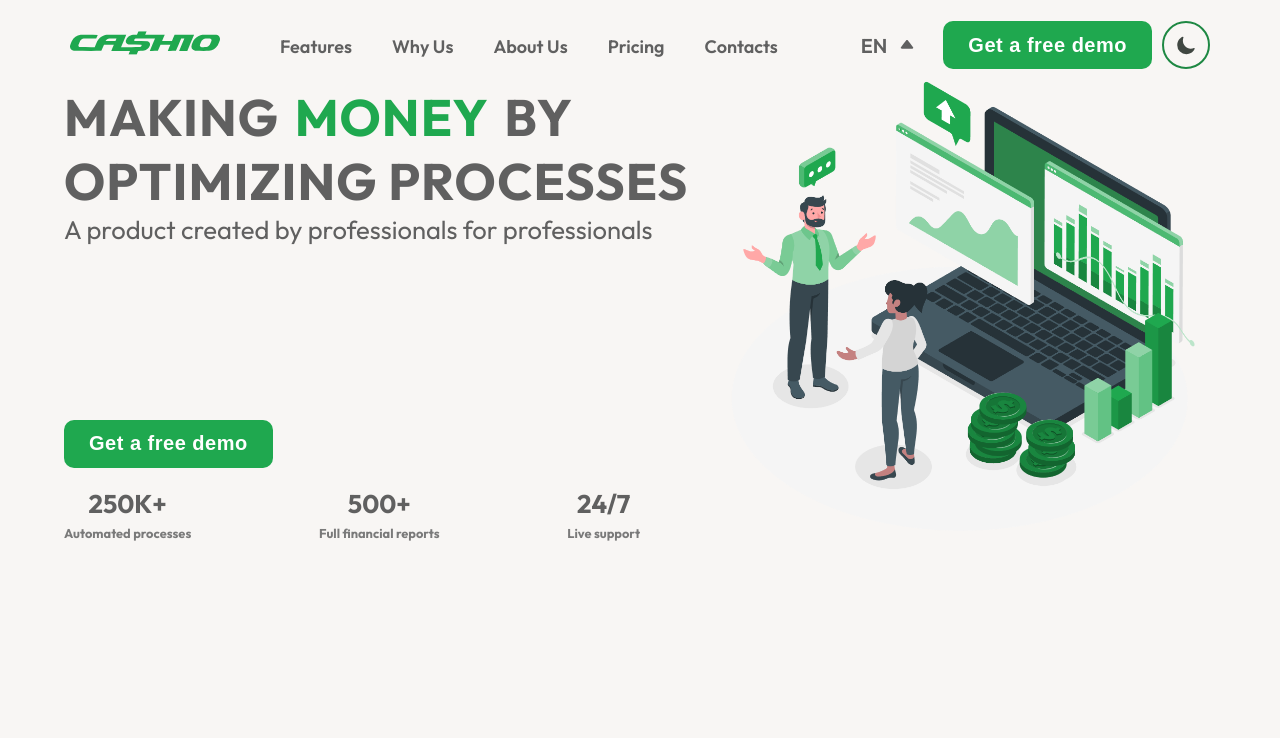
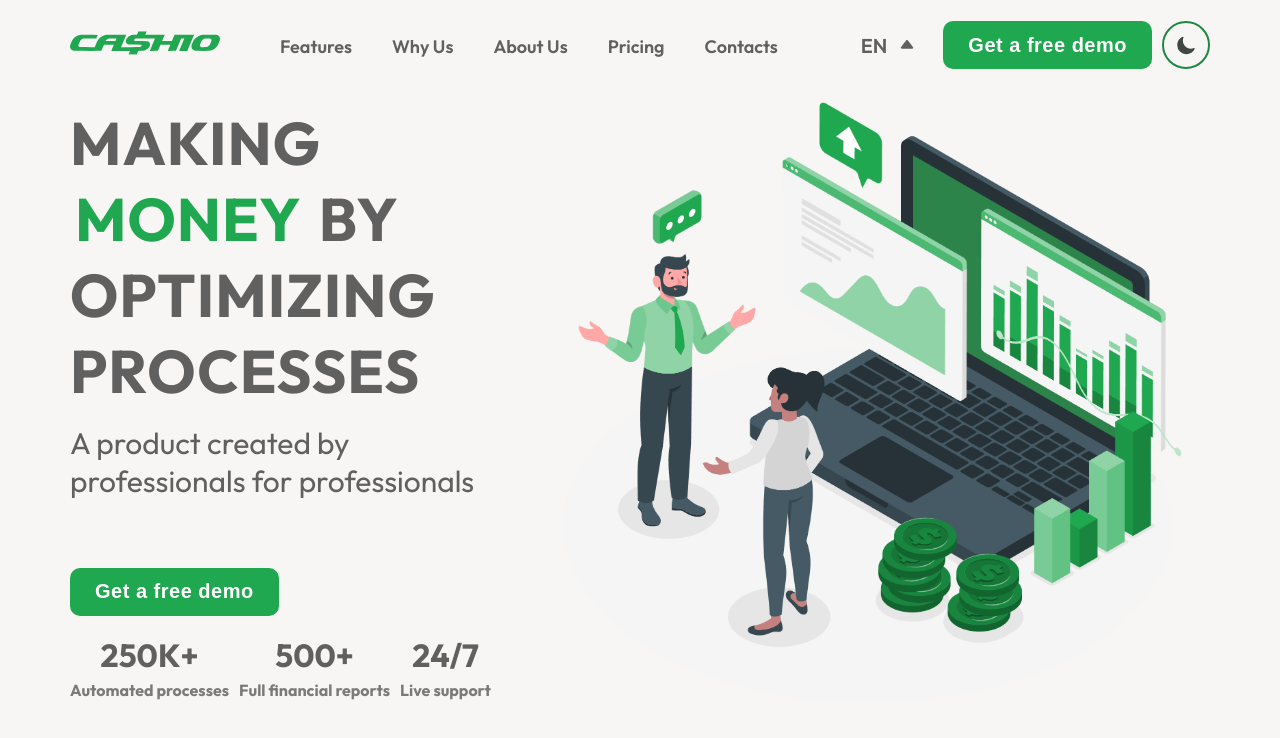
Before and after one commit to RevaGee/Cashio, a React (Create React App) app: page / in a window 1280 px wide. Shown: the top 738 px of the page. Built offline with nearby package versions, Linux system fonts and the light colour scheme.

Commit message:
corrected slogan media

```diff
--- a/src/components/Slogan/index.tsx
+++ b/src/components/Slogan/index.tsx
@@ -9,7 +9,7 @@ export const Slogan = () => {
     const {t} = useTranslation();
     const [ref, inView] = useInView({
         triggerOnce: true,
-        threshold: 0.5,
+        threshold: 0.1,
     });
 
     const handleTelegramLink = () => {
--- a/src/components/Slogan/style.scss
+++ b/src/components/Slogan/style.scss
@@ -1,14 +1,22 @@
 
 .slogan {
-  //display: block;
+  display: flex;
   //align-items: center;
   //justify-content: left;
   //flex-direction: column;
-  width: 90%;
+  //width: 90%;
   //height: 100vh;
-  margin: 80px auto;
+  //min-height: 100vh;
+  //width: 100%;
+  //margin: 100px auto;
+  align-items: center;
+  justify-content: center;
+  position: relative;
+  overflow: hidden;
+  margin-top: 100px;
 }
 .img_and_text{
+  width: 100%;
   display: flex;
   justify-content: space-between;
 }
@@ -23,13 +31,14 @@
   margin-bottom: inherit;*/
 }
 .slogan_image{
-  height: 36vw;
+  //height: 36vw;
+  height: 640px;
 }
 
 .slogan_head_text {
   display: flex;
-  //font-size: 60px;
-  font-size: 4vw;
+  font-size: 60px;
+  //font-size: 4vw;
   font-weight: bold;
   color: var(--text_color);
   p{
@@ -43,14 +52,15 @@
 }
 
 .signature {
-  //font-size: 25px;
-  font-size: 2vw;
+  font-size: 30px;
+  margin: 15px 0;
+  //font-size: 2vw;
   color: var(--text_color);
 }
 
 .img_slogan {
-  //width: 700px;
-  width: 40vw;
+  width: 700px;
+  //width: 40vw;
   height: auto;
 }
 
@@ -118,7 +128,8 @@
     display: flex;
     justify-content: space-between;
     width: 90%;
-    font-size: 1.0vw;
+    //font-size: 1.0vw;
+    font-size: 16px;
 
     .digits_margin {
       margin: 50px 10px 0 10px;
@@ -145,16 +156,47 @@
     }
   }
 }
-@media(max-width: 1200px){
-  .img_slogan {
-    //width: 600px;
-  }
-  .info_text{
-    width: 100%;
-    justify-content: space-around;
+@media (min-width: 576px) {
+  .img_and_text {
+    max-width:540px;
   }
 }
-@media(max-width: 992px){
+
+@media (min-width: 768px) {
+  .img_and_text {
+    max-width:720px;
+  }
+}
+
+@media (min-width: 992px) {
+  .img_and_text {
+    max-width:960px;
+  }
+  .img_slogan{
+    width: 100%;
+  }
+}
+
+@media (min-width: 1200px) {
+  .img_and_text {
+    max-width:1140px;
+  }
+  .slogan_image{
+    height: 600px;
+  }
+}
+
+@media (min-width: 1400px) {
+  .img_and_text {
+    max-width:1320px;
+  }
+  .img_slogan{
+    //width: 750px;
+    width: 680px;
+  }
+}
+
+@media(max-width: 1200px){
   .slogan_image{
     margin-top: 15px;
     height: auto;
@@ -164,9 +206,6 @@
   }
   .img_and_text{
     flex-direction: column;
-  }
-  .img_slogan{
-    width: 85vw;
   }
   .info_text{
     margin-left: 10px;
@@ -202,10 +241,10 @@
     font-size: 8vw;
   }
   .signature{
-    font-size: 3vw;
+    font-size: 4vw;
   }
   .img_slogan{
-    //width: 85vw;
+    width: 100%;
   }
   .info_text{
     //width: 60vw !important;
@@ -219,7 +258,10 @@
     }
   }
 }
-@media(max-width: 480px){
+@media(max-width: 576px){
+  .img_and_text{
+    width: 90%;
+  }
   .demo_slogan{
     font-size: 4vw;
     padding: 0 3vw
```
